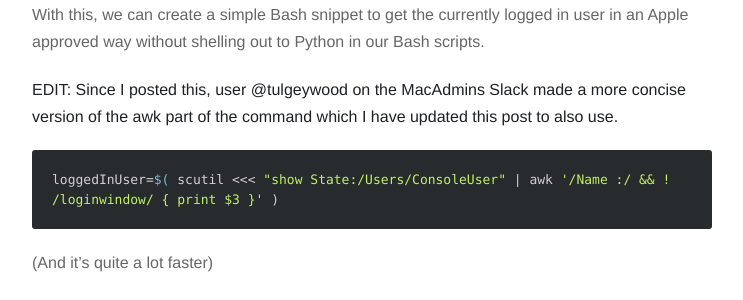
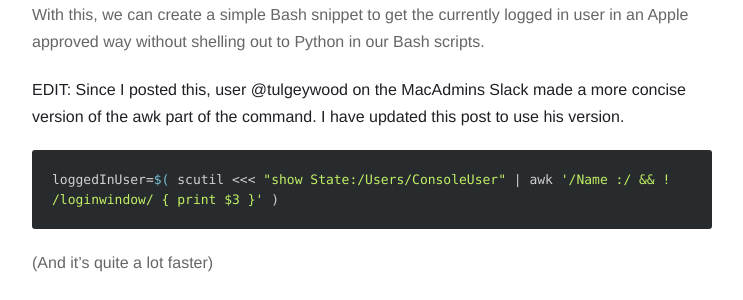
Before and after one commit to erikberglund/erikberglund.github.io, a Jekyll site: the page built from _posts/2018-10-02-Get the currently logged in user, in Bash.markdown, in a window 1280 px wide and 900 px high, scrolled down 2667 px. Shown: the part 179-479 px from the top of the window, without its empty margins (268-1011 px from the left). Built offline with Jekyll 4.4.1, drawn with Linux system fonts in a browser that asks for light colours; nearby versions of some CDN libraries; some of the changed text lies outside the part shown.

Commit message:
Better wording

````diff
--- a/_posts/2018-10-02-Get the currently logged in user, in Bash.markdown
+++ b/_posts/2018-10-02-Get the currently logged in user, in Bash.markdown
@@ -120,7 +120,7 @@ SessionInfo : <array> {
 
 With this, we can create a simple Bash snippet to get the currently logged in user in an Apple approved way without shelling out to Python in our Bash scripts.
 
-**EDIT: Since I posted this, user @tulgeywood on the MacAdmins Slack made a more concise version of the awk part of the command which I have updated this post to also use.**
+**EDIT: Since I posted this, user @tulgeywood on the MacAdmins Slack made a more concise version of the awk part of the command. I have updated this post to use his version.**
 
 ```bash
 loggedInUser=$( scutil <<< "show State:/Users/ConsoleUser" | awk '/Name :/ && ! /loginwindow/ { print $3 }' )
@@ -276,7 +276,7 @@ This information should be as valid as the one using the **scutil** method as it
 
 Here is the bash snippet again to get the current console user in Bash:
 
-**EDIT: Since I posted this, user @tulgeywood on the MacAdmins Slack made a more concise version of the awk part of the command which I have updated this post to also use.**
+**EDIT: Since I posted this, user @tulgeywood on the MacAdmins Slack made a more concise version of the awk part of the command. I have updated this post to use his version.**
 
 ```bash
 loggedInUser=$( scutil <<< "show State:/Users/ConsoleUser" | awk '/Name :/ && ! /loginwindow/ { print $3 }' )
````
